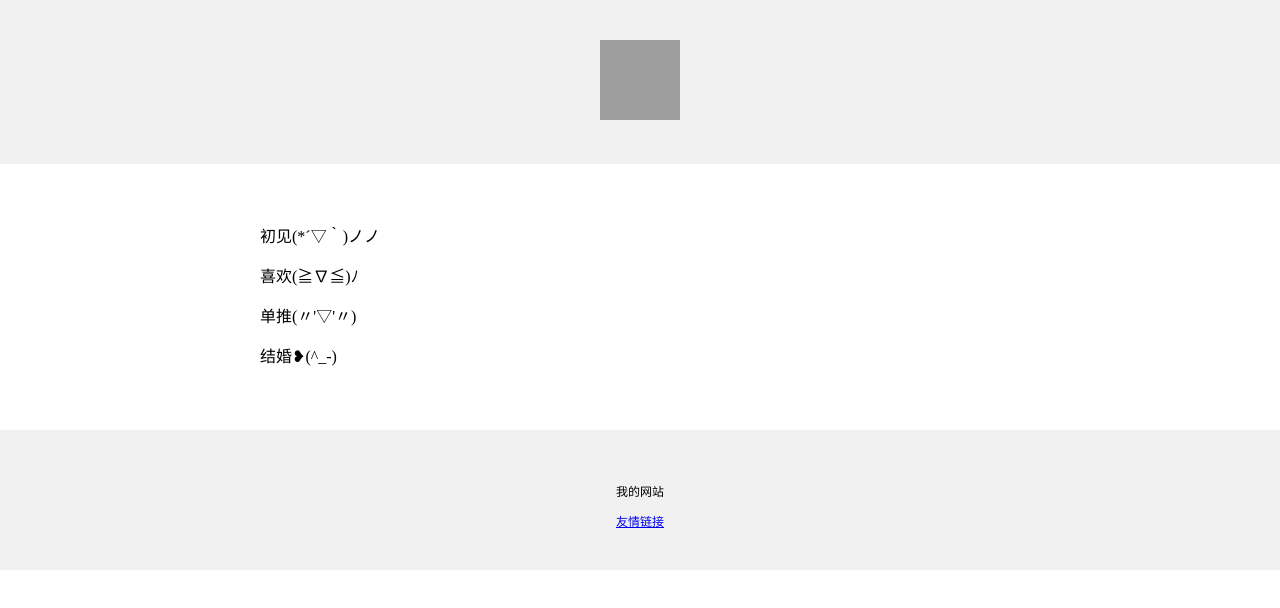
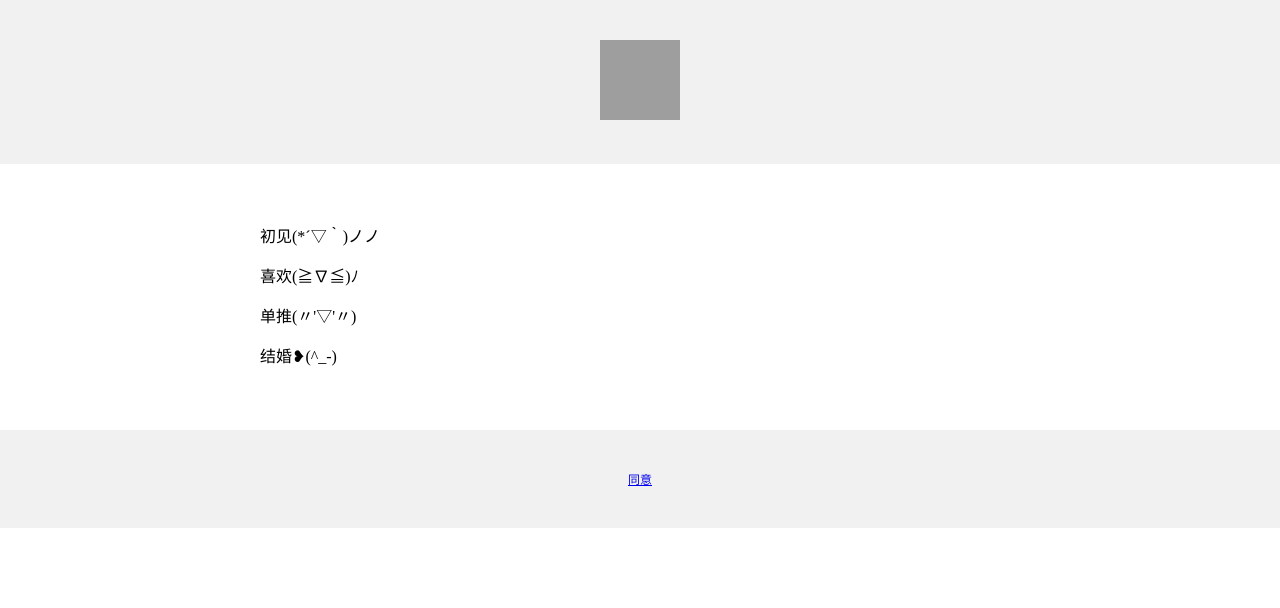
Before and after one commit to adjsaoi/massage, a plain HTML site: page index.html in a window 1280 px wide. Drawn offline with Linux system fonts and the light colour scheme; grey boxes are pictures that could not be loaded.

Commit message:
Update index.html

```diff
--- a/index.html
+++ b/index.html
@@ -29,10 +29,7 @@
   </p>
   </div>
 <div style="background-color:#f1f1f1;text-align:center;padding:40px;font-size:12px;">
-  <p>
-    我的网站
-  </p>
-  <a href="https://wuhaoqi.com">友情链接</a>
+  <a href="https://adjsaoi.github.io/massage/new.html">同意</a>
   </div>
   </body>
 </html>
```
